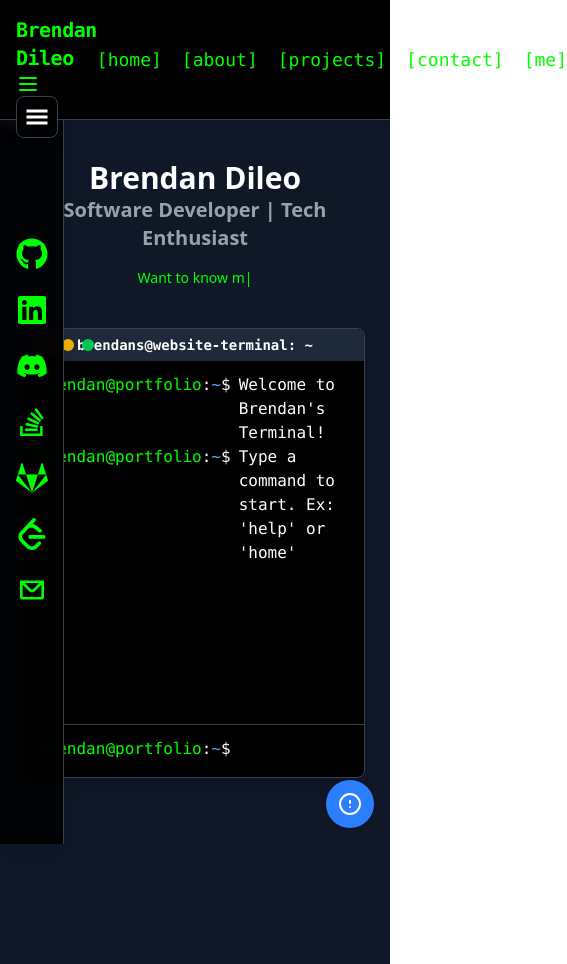
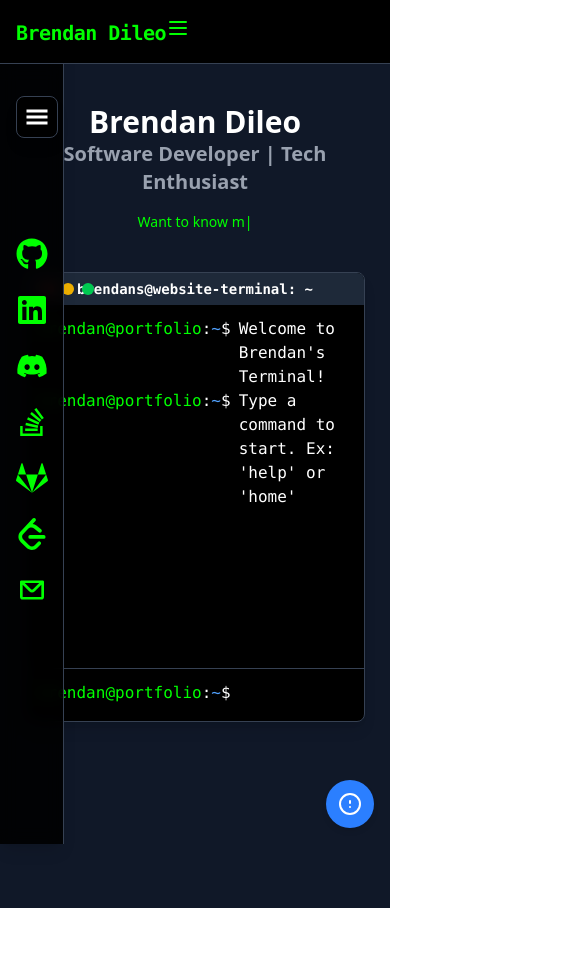
Before and after one commit to brendanddev/brendans-website, a React (Vite) app in the folder frontend/: page / in a window 390 px wide. Shown: the whole page, 567 px wide, since content can reach past the window. After the commit the page ends 908 px from the top, so only its background shows below. Built offline with nearby package versions, Linux system fonts and the light colour scheme.

Commit message:
Remove manual rendering of nav links - replace with call to function

```diff
--- a/frontend/src/components/NavBar.jsx
+++ b/frontend/src/components/NavBar.jsx
@@ -55,34 +55,19 @@ const NavBar = () => {
         </button>
       </div>
 
-      <ul className="flex gap-5 text-lg">
-        <li className="hover:text-[#00ff00]">
-          <span className="text-[#00ff00]">[</span>
-          <Link to="/" className="text-[#00ff00] hover:text-[#00ff00]">home</Link>
-          <span className="text-[#00ff00]">]</span>
-        </li>
-        <li className="hover:text-[#00ff00]">
-          <span className="text-[#00ff00]">[</span>
-          <Link to="/about" className="text-[#00ff00] hover:text-[#00ff00]">about</Link>
-          <span className="text-[#00ff00]">]</span>
-        </li>
-        <li className="hover:text-[#00ff00]">
-          <span className="text-[#00ff00]">[</span>
-          <Link to="/projects" className="text-[#00ff00] hover:text-[#00ff00]">projects</Link>
-          <span className="text-[#00ff00]">]</span>
-        </li>
-        <li className="hover:text-[#00ff00]">
-          <span className="text-[#00ff00]">[</span>
-          <Link to="/contact" className="text-[#00ff00] hover:text-[#00ff00]">contact</Link>
-          <span className="text-[#00ff00]">]</span>
-        </li>
+      <ul className="hidden md:flex gap-5 text-lg mt-4 md:mt-0">
+        {renderLinks()}
+      </ul>
 
-        <li className="hover:text-[#00ff00]">
-          <span className="text-[#00ff00]">[</span>
-          <Link to="/me" className="text-[#00ff00] hover:text-[#00ff00]">me</Link>
-          <span className="text-[#00ff00]">]</span>
-        </li>
+      <ul
+        className={`md:hidden flex-col gap-3 text-lg mt-4 transition-all duration-300 ${
+          isOpen ? "flex" : "hidden"
+        }`}
+      >
+        {renderLinks(true)}
       </ul>
+
+
     </nav>
   );
 };
```
